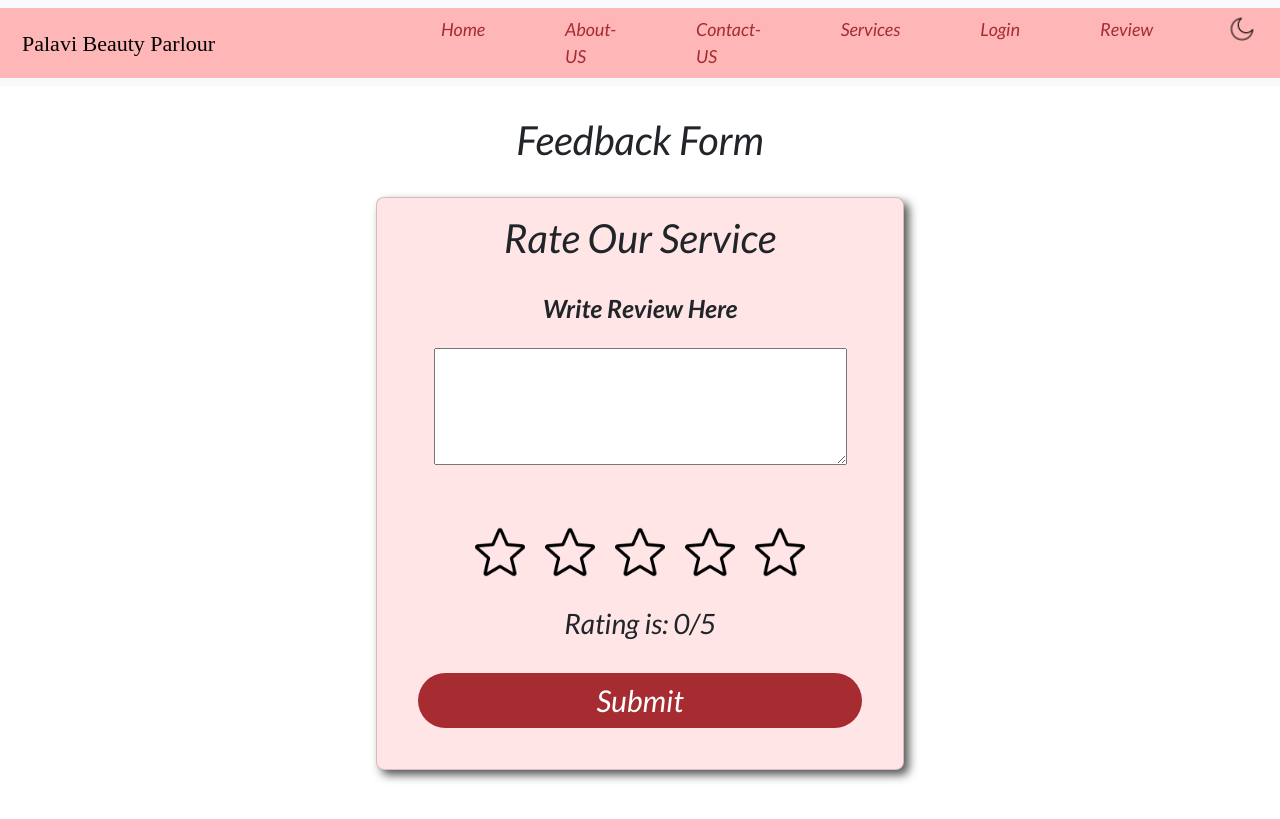
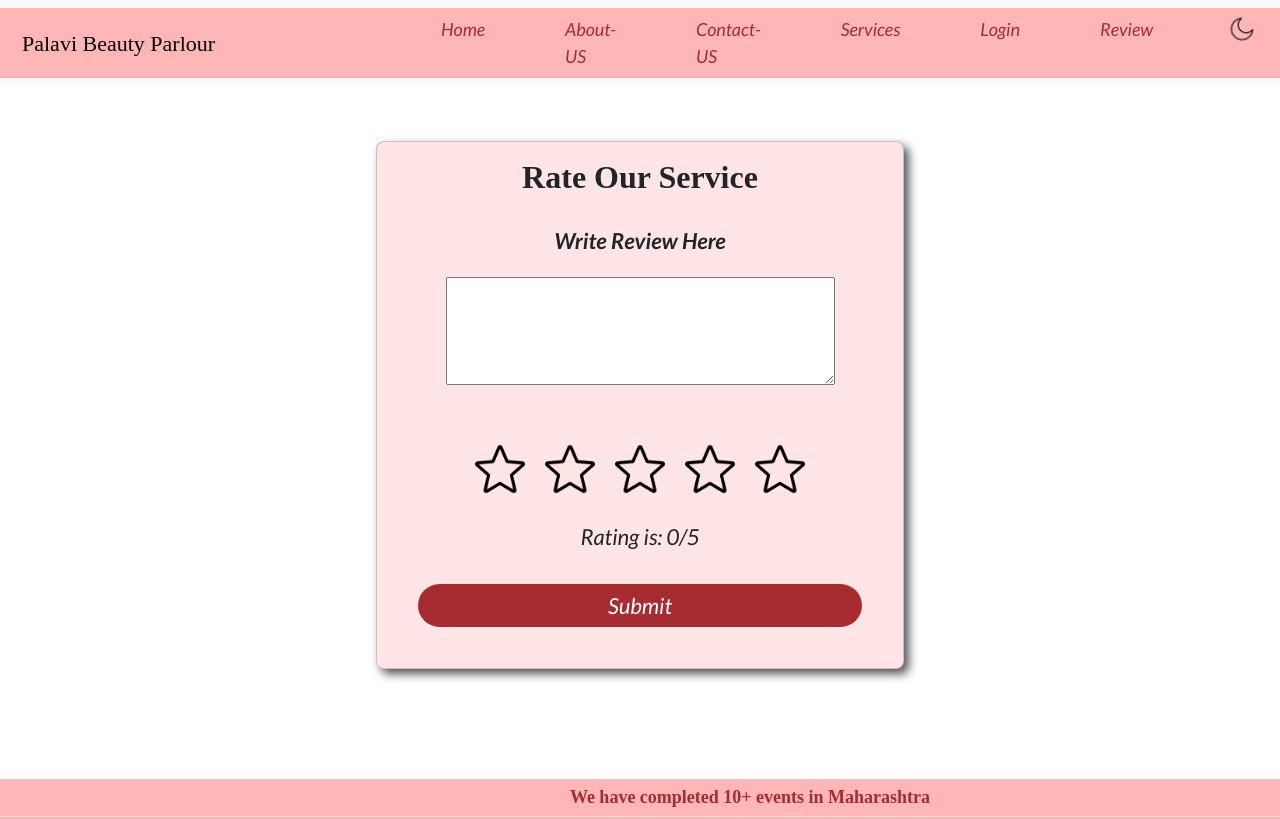
Before and after one commit to rutu-jadhav1/Palavi_Beauty_Parlour, a plain HTML site: page pages/review.html in a window 1280 px wide. Shown: the top 819 px of the page. Drawn offline with nearby package versions, Linux system fonts and the light colour scheme; a web font is replaced by a local one.

Commit message:
heading style updated for all pages

```diff
--- a/css/about.css
+++ b/css/about.css
@@ -21,7 +21,7 @@
     padding-right:  15px;
 }
 .parlour-img{
-   width: 380px;
+   width: 400px;
    margin-top: 20px;
    padding-left: 10px;
    border: 8px solid #ece6e7;
--- a/css/register.css
+++ b/css/register.css
@@ -26,7 +26,11 @@
     margin-top: 170px;
 
 }
-
+.formcontainer h1 {
+    margin-bottom: 2rem;
+    font-size: 32px;
+    font-weight: bold;
+}
 .heading{
     text-align: center;
 }
--- a/css/review.css
+++ b/css/review.css
@@ -1,9 +1,10 @@
-.body{
+.reviewbody{
     display: flex;
     flex-direction: column;
     align-items: center;
     justify-content:center ;
-    margin: 30px ;
+    margin-top: 30px ;
+
 }
 .container {
      display: flex;
@@ -25,9 +26,13 @@
     border-radius: 0.5rem;
     text-align: center;
 }
-
-#rating{
+.card h1{
+    font-size: 32px;
+    font-weight: bold;
+}
+.rating{
     text-align: center;
+    font-size: 22px ;
 }
 
 .star {
@@ -48,12 +53,12 @@
     justify-content: center;
     margin: 20px;
     margin-bottom: 0;
-    font-size: 25px;
+    font-size: 22px;
     font-weight:bold;
 }
 
 .sbtn{
-    font-size: 30px ;
+    font-size: 22px ;
     padding: 5px 30px;
     margin: 25px;
     border: none;
--- a/css/style.css
+++ b/css/style.css
@@ -56,7 +56,7 @@
 
 
 .footr{
-    width: 1516px;
+    width: 1500px;
 }
 .f{
     background-color: #FEB6B6;
--- a/pages/review.html
+++ b/pages/review.html
@@ -34,13 +34,11 @@
       </nav>
  <!--header end-->
   <!--main-body start-->
-      <div class="body lato-bold-italic">
-        <h1>Feedback Form</h1>
+      <div class="reviewbody">
+        <div class="card">
+            <h1 class="sedan-sc-regular">Rate Our Service</h1>
 
-      <div class="card">
-          <h1>Rate Our Service</h1>
-
-          <div class="review_card">
+            <div class="review_card lato-bold-italic">
                 <span class="review">Write Review Here</span>
                 <textarea class="ta" rows="2" cols="15" required></textarea>
             </div>
@@ -55,7 +53,7 @@
             <img class="star" id="s5" src="./../logo/star1.png" alt="star_img" onclick="star(5)">
         </div>
 
-          <h3 id="rating">
+            <h3 id="rating" class=" lato-bold-italic rating">
                 Rating is: 0/5
             </h3>
 
```
Also changed, not shown: css/login.css (+4 -3 lines), pages/login.html (+5 -5 lines), pages/register.html (+3 -3 lines). Lines whose indentation alone changed are shown as unchanged.
